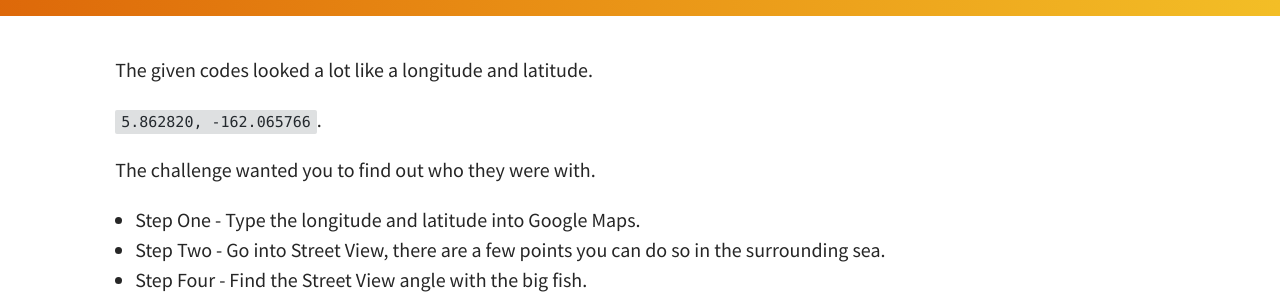
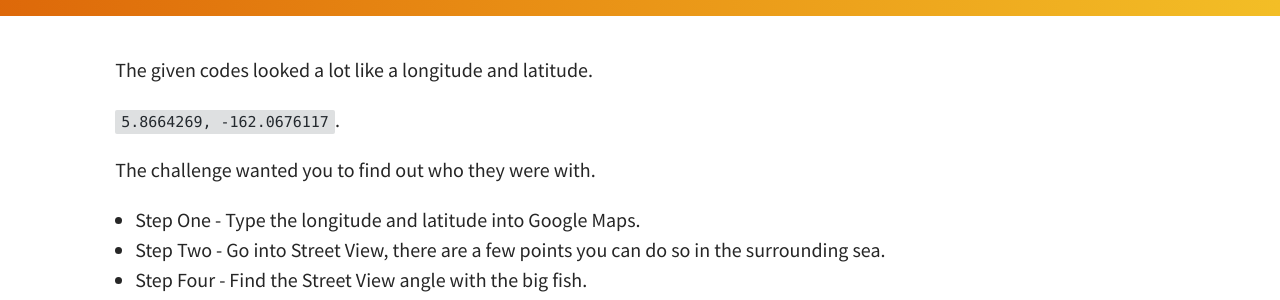
Before and after one commit to jnk838/insight-week-challenge, a Jekyll site: the page built from pages/solutions/gone-fishing.md, in a window 1280 px wide. Shown: the part 267-567 px from the top of the page. Built offline with Jekyll 4.4.1, drawn with Linux system fonts in a browser that asks for light colours.

Commit message:
Update given coordinates

```diff
--- a/pages/solutions/gone-fishing.md
+++ b/pages/solutions/gone-fishing.md
@@ -7,7 +7,7 @@ hide: true
 
 The given codes looked a lot like a longitude and latitude.
 
- `5.862820, -162.065766`.
+ `5.8664269, -162.0676117`.
 
 The challenge wanted you to find out who they were with.
 
```
